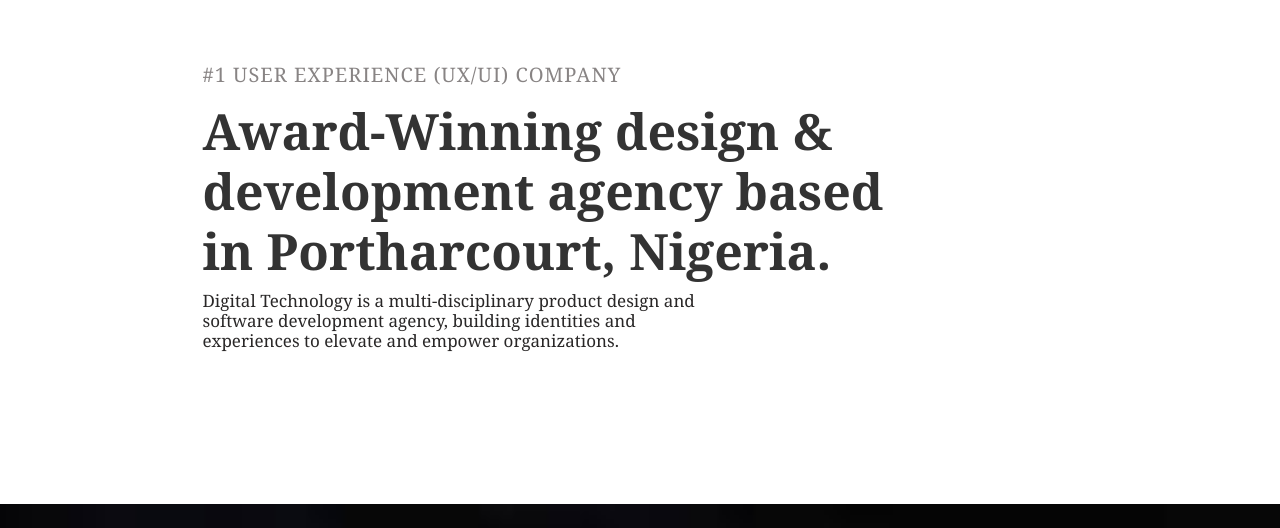
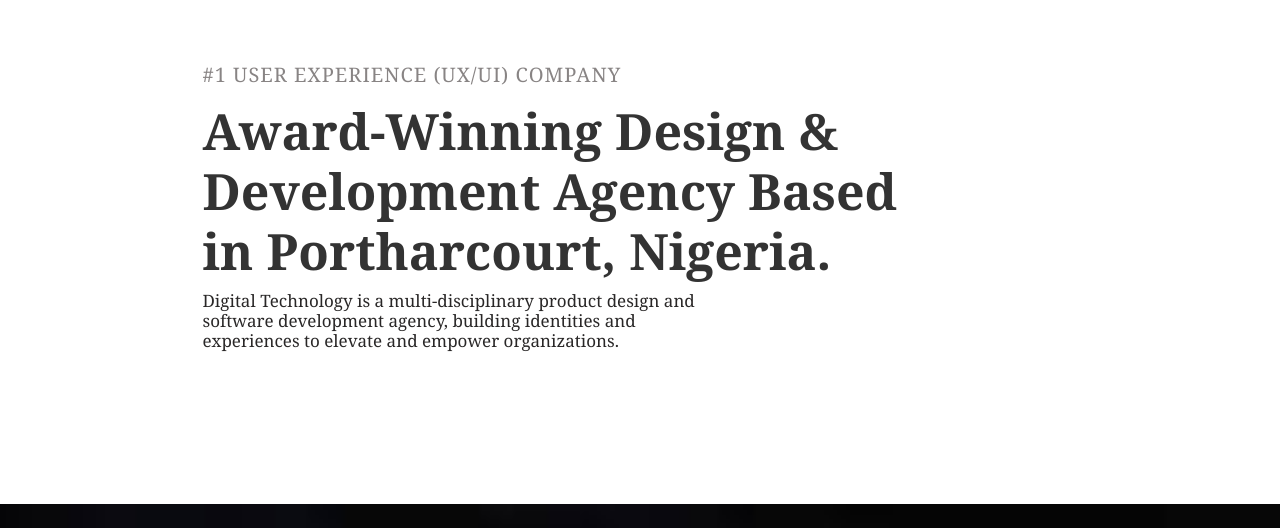
Before and after one commit to ObiMartins/Gitconnection, a plain HTML site: page index.html in a window 1280 px wide. Shown: the part 96-624 px from the top of the page. Drawn offline with nearby package versions, Linux system fonts and the light colour scheme.

Commit message:
Third commit

```diff
--- a/index.html
+++ b/index.html
@@ -65,8 +65,8 @@
 
         <div class="container-fluid" id="homeid-1">
             <h3>#1 USER EXPERIENCE (UX/UI) COMPANY</h3>
-            <p class="p1">Award-Winning design &
-                <br /> development agency based
+            <p class="p1">Award-Winning Design &
+                <br /> Development Agency Based
                 <br /> in Portharcourt, Nigeria.</p>
             <p class="p2">Digital Technology is a multi-disciplinary product design and <br />
                 software development agency, building identities and <br />
```
